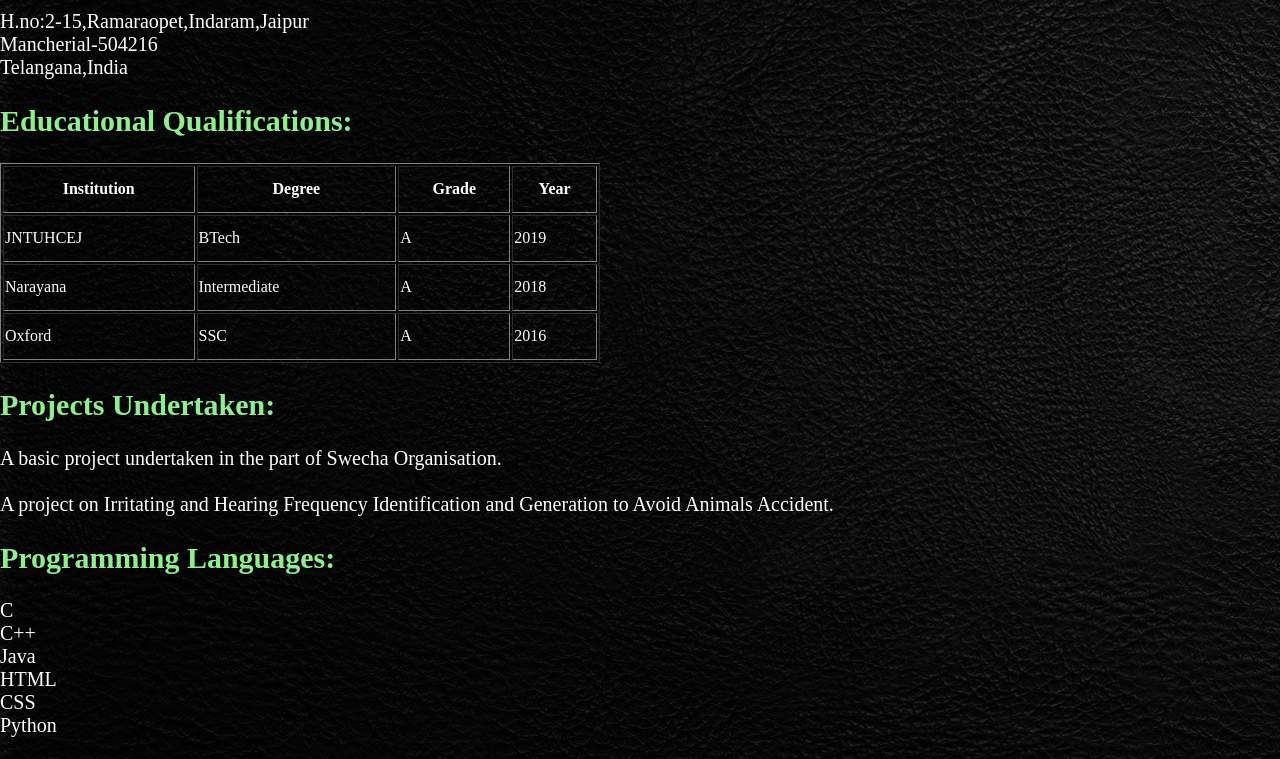
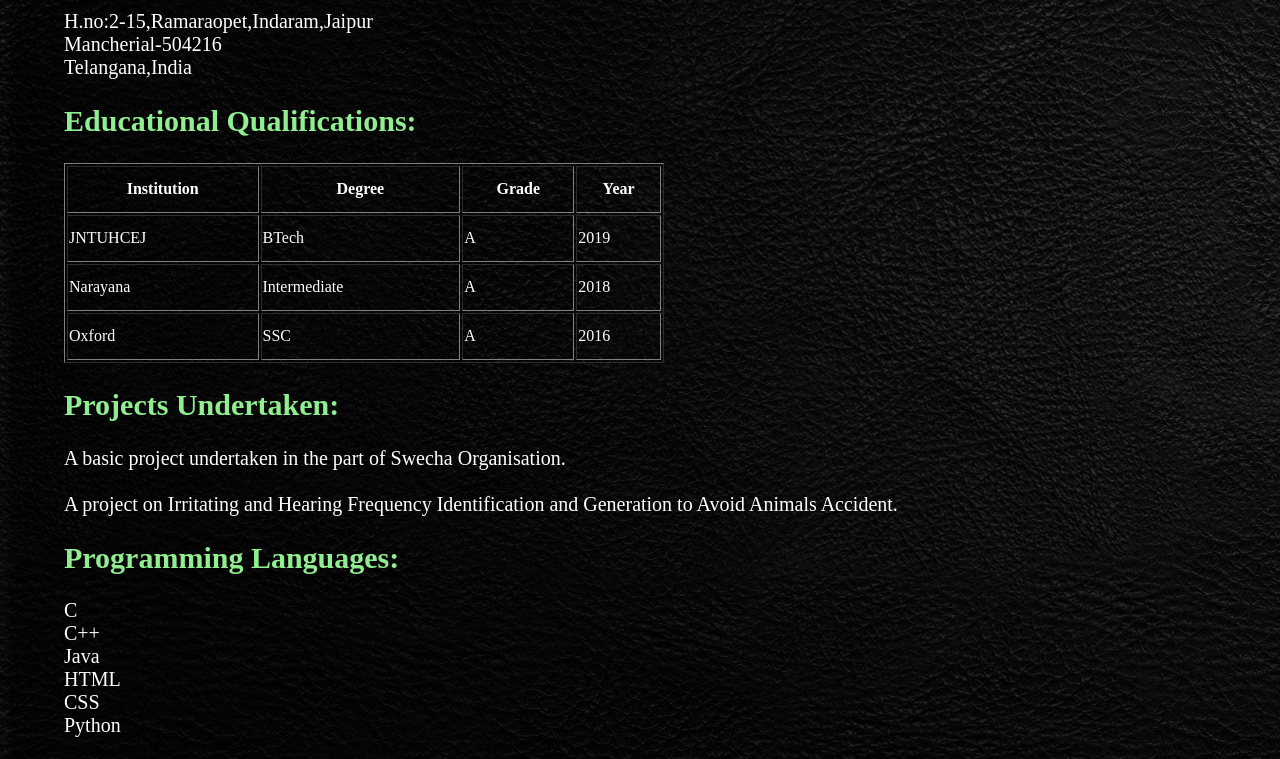
Before and after one commit to manikantagoli/manikantagoli.github.io, a plain HTML site: page index.html in a window 1280 px wide. Shown: the part 623-1382 px from the top of the page. Drawn offline with Linux system fonts and the light colour scheme.

Commit message:
Update index.html

```diff
--- a/index.html
+++ b/index.html
@@ -15,12 +15,12 @@
 	}
 	body{
 		background-image: url("mani6.jpg");
-		margin-left: auto;
+		margin-left:5%;
 
 	}
 	img {
 		display: block;
-		margin-left: auto;
+		margin-left:auto;
 		margin-right: 15%;
 	    margin-top: -10%;
 		width: 30%;
```
